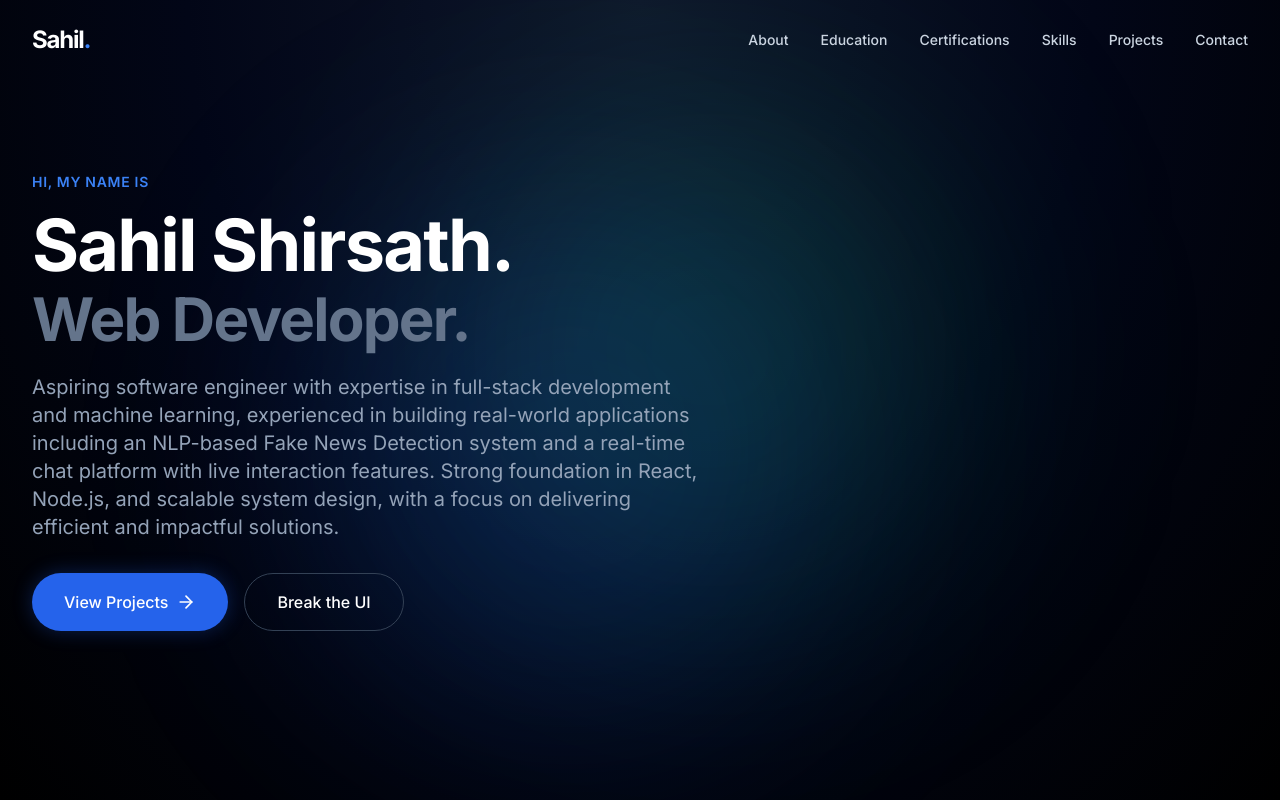
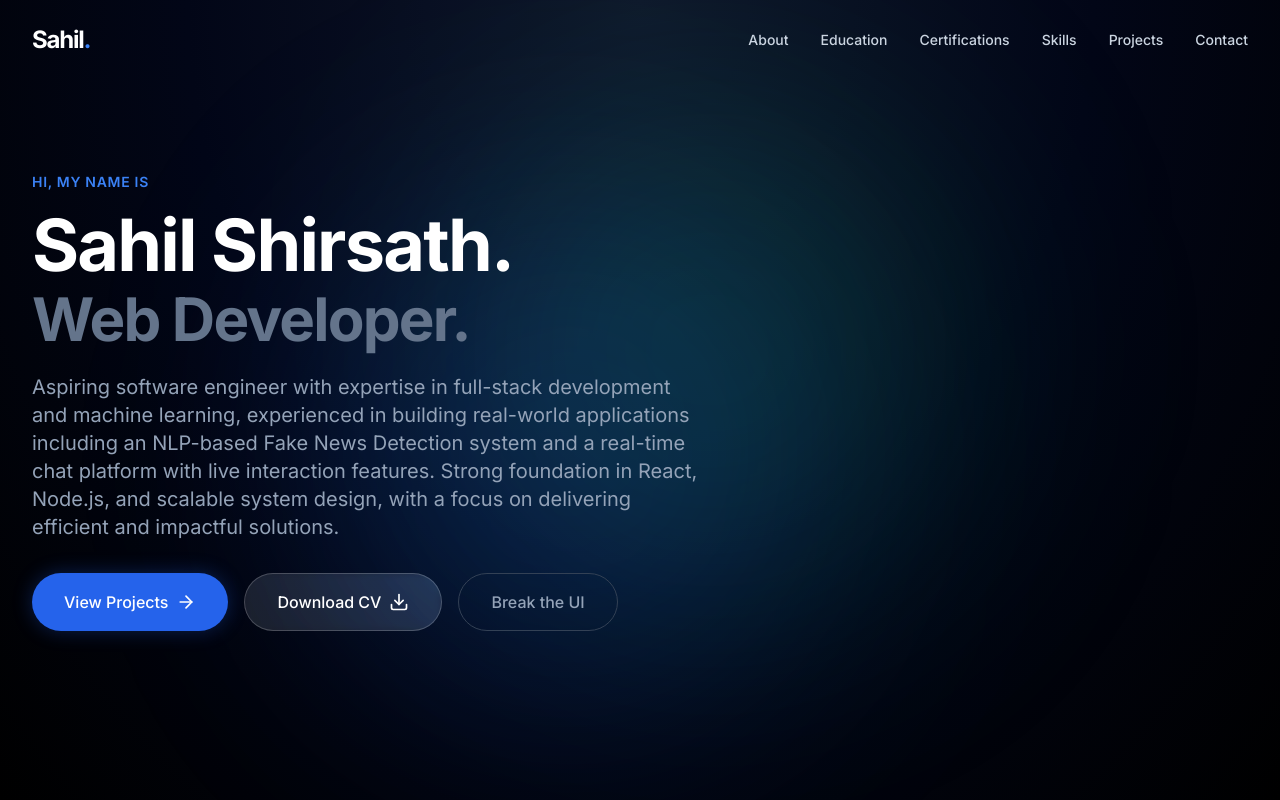
Before and after one commit to sahilshirsath603-stack/Portfolio, a React (Vite) app: page / in a window 1280 px wide. Shown: the top 800 px of the page. Built offline with nearby package versions, Linux system fonts and the light colour scheme.

Commit message:
Add resume download button to Hero section

```diff
--- a/src/components/Hero.jsx
+++ b/src/components/Hero.jsx
@@ -1,6 +1,7 @@
 import React from 'react';
 import { motion } from 'framer-motion';
-import { ArrowRight } from 'lucide-react';
+import { ArrowRight, Download } from 'lucide-react';
+import resumePdf from '../Sahil_Shirsath_CV.pdf';
 
 export default function Hero({ onTriggerGravity }) {
   return (
@@ -50,7 +51,15 @@ export default function Hero({ onTriggerGravity }) {
             <a href="#projects" className="inline-flex items-center gap-2 px-8 py-4 rounded-full bg-blue-600 hover:bg-blue-700 text-white font-medium transition-colors shadow-[0_0_20px_rgba(37,99,235,0.3)] hover:shadow-[0_0_30px_rgba(37,99,235,0.5)]">
               View Projects <ArrowRight className="w-5 h-5" />
             </a>
-            <button onClick={onTriggerGravity} className="inline-flex items-center gap-2 px-8 py-4 rounded-full bg-transparent hover:bg-white/5 text-white font-medium transition-colors border border-slate-700">
+            <a
+              href={resumePdf}
+              target="_blank"
+              rel="noopener noreferrer"
+              className="inline-flex items-center gap-2 px-8 py-4 rounded-full bg-white/10 hover:bg-white/20 text-white font-medium transition-colors border border-white/20 backdrop-blur-sm"
+            >
+              Download CV <Download className="w-5 h-5" />
+            </a>
+            <button onClick={onTriggerGravity} className="inline-flex items-center gap-2 px-8 py-4 rounded-full bg-transparent hover:bg-white/5 text-slate-400 hover:text-white font-medium transition-colors border border-slate-700">
               Break the UI
             </button>
           </motion.div>
```
Also changed, not shown: 1 other file (tests, documents, lock files or other folders).
